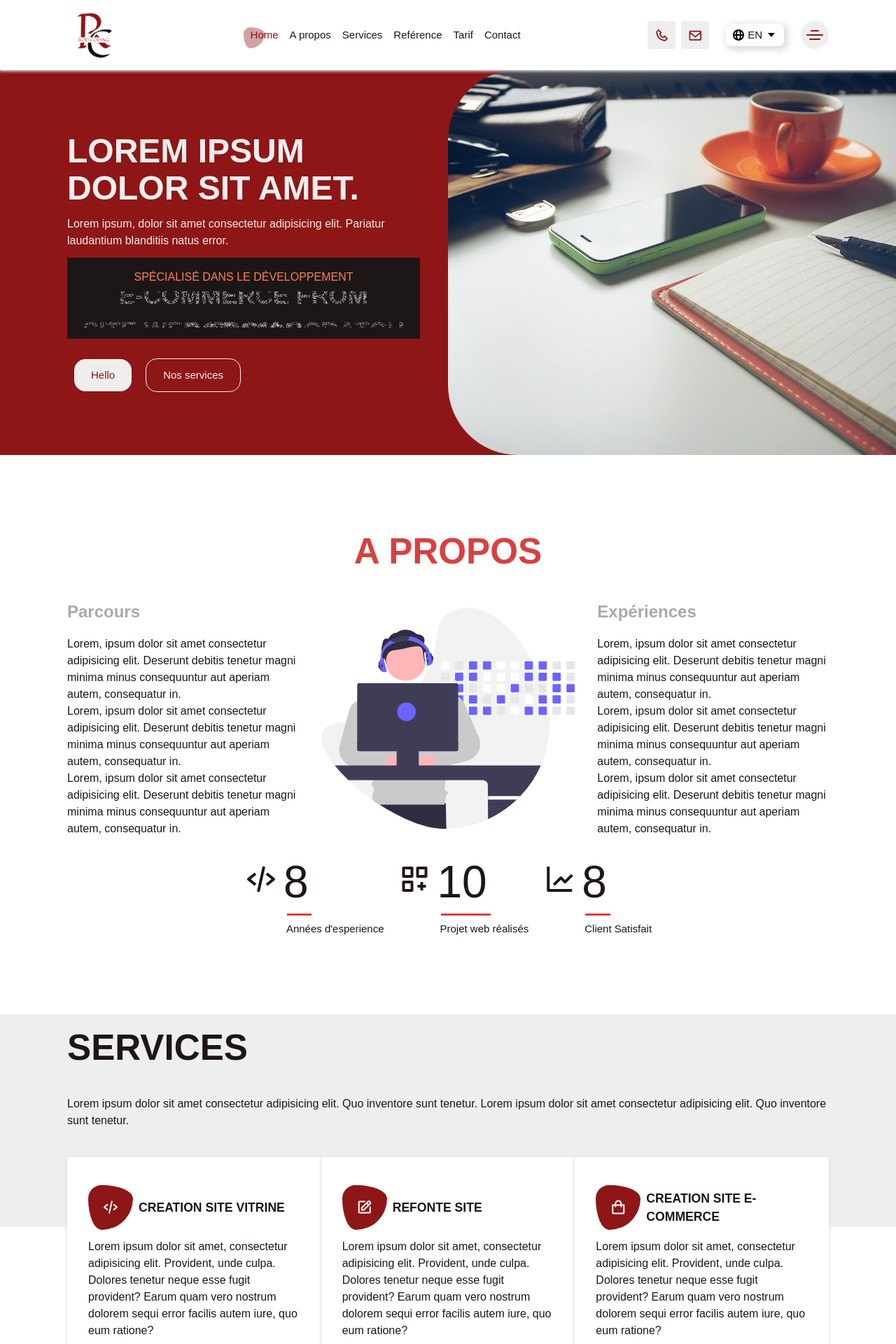
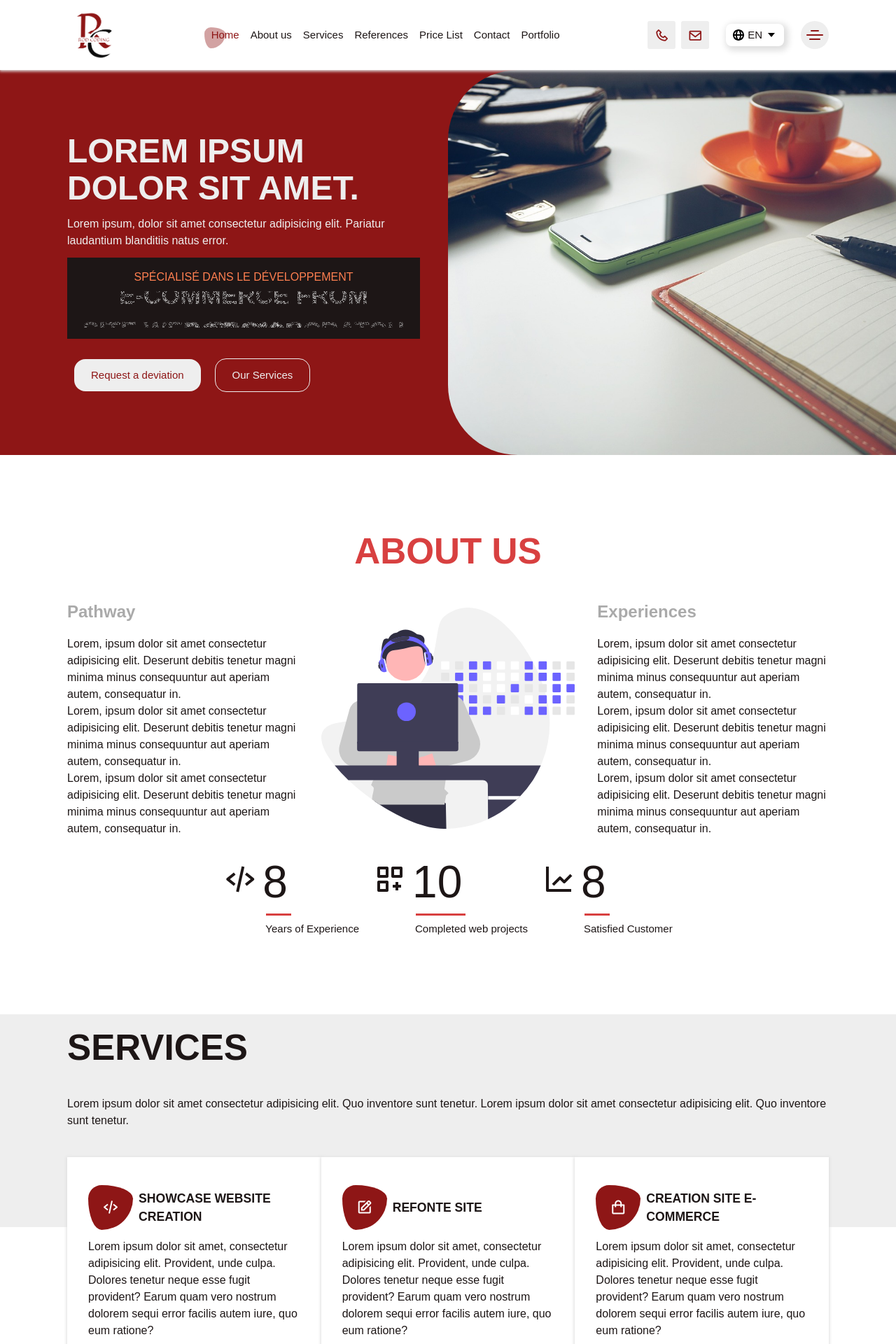
Before and after one commit to rodcoding89/oniline-presence, a React (Vite) app: page /en in a window 1280 px wide. Shown: the top 1920 px of the page at 70% size. Built offline with nearby package versions, Linux system fonts and the light colour scheme; a web font is replaced by a local one.

Commit message:
begining with text translation

```diff
--- a/locales/en/translation.json
+++ b/locales/en/translation.json
@@ -1,5 +1,18 @@
 {
     "home": "Home",
-    "devi": "Hello",
-    "goodbye": "Goodbye"
+    "devi": "Request a deviation",
+    "about": "About us",
+    "contact": "Contact",
+    "services": "Services",
+    "references": "References",
+    "price":"Price List",
+    "portfolio": "Portfolio",
+    "ourServices":"Our Services",
+    "pathway":"Pathway",
+    "expiriences":"Experiences",
+    "yearExperiences":"Years of Experience",
+    "realiseProject":"Completed web projects",
+    "satisfiedCustomer":"Satisfied Customer",
+    "showcaseWebsite":"Showcase website creation",
+    "learnMore":"Learn more"
   }
--- a/src/component/about.tsx
+++ b/src/component/about.tsx
@@ -1,39 +1,42 @@
 import { Element } from 'react-scroll';
 import Icon from './Icon';
+import { useTranslation } from 'react-i18next';
 interface AboutProps{
 
 }
+
+const About:React.FC<AboutProps> = ()=>{
+    const { t } = useTranslation();
     const stat = [
         {
-        title:"Années d'esperience",
+            title:t("yearExperiences"),
             nb:8,
             icon:"bx-code-alt"
         },
         {
-        title:"Projet web réalisés",
+            title:t("realiseProject"),
             nb:10,
             icon:"bx-customize"
         },{
-        title:"Client Satisfait",
+            title:t("satisfiedCustomer"),
             nb:8,
             icon:"bx-line-chart"
         }
     ]
-const About:React.FC<AboutProps> = ()=>{
     return (
         <Element className="mt-[110px]" name="about">
             <div className='w-[85%] mx-auto'>
-                <h1 className='text-center uppercase text-thirty mb-10'>A propos</h1>
+                <h1 className='text-center uppercase text-thirty mb-10'>{t("about")}</h1>
                 <div className='flex justify-around items-center gap-8 max-920:flex-col'>
                     <div className="parcours w-1/3 max-920:w-full">
-                        <h3 className='text-[#aaa] text-[1.5em] mb-4'>Parcours</h3>
+                        <h3 className='text-[#aaa] text-[1.5em] mb-4'>{t("pathway")}</h3>
                         <p>Lorem, ipsum dolor sit amet consectetur adipisicing elit. Deserunt debitis tenetur magni minima minus consequuntur aut aperiam autem, consequatur in.</p>
                         <p>Lorem, ipsum dolor sit amet consectetur adipisicing elit. Deserunt debitis tenetur magni minima minus consequuntur aut aperiam autem, consequatur in.</p>
                         <p>Lorem, ipsum dolor sit amet consectetur adipisicing elit. Deserunt debitis tenetur magni minima minus consequuntur aut aperiam autem, consequatur in.</p>
                     </div>
                     <img className='w-1/3 max-920:w-2/3 max-485:w-full' src="/assets/images/about.svg" alt="about" />
                     <div className="experience w-1/3 max-920:w-full">
-                        <h3 className='text-[#aaa] text-[1.5em] mb-4'>Expériences</h3>
+                        <h3 className='text-[#aaa] text-[1.5em] mb-4'>{t("expiriences")}</h3>
                         <p>Lorem, ipsum dolor sit amet consectetur adipisicing elit. Deserunt debitis tenetur magni minima minus consequuntur aut aperiam autem, consequatur in.</p>
                         <p>Lorem, ipsum dolor sit amet consectetur adipisicing elit. Deserunt debitis tenetur magni minima minus consequuntur aut aperiam autem, consequatur in.</p>
                         <p>Lorem, ipsum dolor sit amet consectetur adipisicing elit. Deserunt debitis tenetur magni minima minus consequuntur aut aperiam autem, consequatur in.</p>
--- a/src/component/header.tsx
+++ b/src/component/header.tsx
@@ -17,6 +17,7 @@ const Header:React.FC<HeaderProps> = ()=>{
     const {setContextData} = useContext(AppContext)
     const [language, setLanguage] = useState('');
     const [isShowLang, setIsShowLang] = useState(false);
+    const [hasChangeLanguage, setHasChangeLanguage] = useState(false);
     useEffect(() => {
         // Détecter la langue du navigateur
         const location = new URL(window.location.href);
@@ -28,6 +29,7 @@ const Header:React.FC<HeaderProps> = ()=>{
             setLanguage(langCode);
 
             // Changer la langue dans i18next
+            if (!hasChangeLanguage) {
                 i18n.changeLanguage(langCode);
                 scroller.scrollTo(1, {
                     duration: 500,
@@ -35,11 +37,13 @@ const Header:React.FC<HeaderProps> = ()=>{
                     offset: 0, // Scrolls to element + 50 pixels down the page
                     // ... other options
                 });
+            }
             navigate("/"+langCode)
         }else{
             setLanguage(location.pathname.split("/")[1]);
             // Changer la langue dans i18next
             navigate("/"+location.pathname.split("/")[1])
+            if (!hasChangeLanguage) {
                 i18n.changeLanguage(location.pathname.split("/")[1]);
                 scroller.scrollTo(1, {
                     duration: 500,
@@ -48,7 +52,11 @@ const Header:React.FC<HeaderProps> = ()=>{
                     // ... other options
                 });
             }
-      }, [navigate]);
+        }
+        if (!hasChangeLanguage) {
+            setHasChangeLanguage(false);
+        }
+      }, [navigate,hasChangeLanguage]);
     const handleChangeLanguage = (lang: string) => {
         const newLang = lang;
         //setLanguage(newLang);
@@ -100,7 +108,7 @@ const Header:React.FC<HeaderProps> = ()=>{
                     smooth={true}
                     offset={-100}
                     duration={500}
-                    to={`about`}>A propos</Link>
+                    to={`about`}>{t("about")}</Link>
                     <Link
                     className='cursor-pointer text-primary'
                     activeClass="active"
@@ -108,7 +116,7 @@ const Header:React.FC<HeaderProps> = ()=>{
                     smooth={true}
                     offset={-100}
                     duration={500}
-                    to={`services`}>Services</Link>
+                    to={`services`}>{t("services")}</Link>
                     <Link
                     className='cursor-pointer text-primary'
                     activeClass="active"
@@ -116,7 +124,7 @@ const Header:React.FC<HeaderProps> = ()=>{
                     smooth={true}
                     offset={-100}
                     duration={500}
-                    to={`reference`}>Reférence</Link>
+                    to={`reference`}>{t("references")}</Link>
                     <Link
                     className='cursor-pointer text-primary'
                     activeClass="active"
@@ -124,7 +132,7 @@ const Header:React.FC<HeaderProps> = ()=>{
                     smooth={true}
                     offset={-100}
                     duration={500}
-                    to={`price`}>Tarif</Link>
+                    to={`price`}>{t("price")}</Link>
                     <Link
                     className='cursor-pointer text-primary'
                     activeClass="active"
@@ -132,7 +140,8 @@ const Header:React.FC<HeaderProps> = ()=>{
                     smooth={true}
                     offset={-100}
                     duration={500}
-                    to={`contact`}>Contact</Link>
+                    to={`contact`}>{t("contact")}</Link>
+                    <a href="https://portfolio.rodcoding.tech" className='cursor-pointer text-primary' target="_blank">{t("portfolio")}</a>
                 </nav>
                 <div className='relative flex justify-start items-center gap-6'>
                     <div className='flex justify-start items-center gap-2 max-485:hidden'>
@@ -142,9 +151,9 @@ const Header:React.FC<HeaderProps> = ()=>{
                     <button onClick={()=>setIsShowLang(!isShowLang)} className="language-picker__button menu focus:outline-none hover:border-0" aria-label="english Select your language" aria-expanded="false" aria-controls="language-picker-select-dropdown"><span aria-hidden="true" className="language-picker__label language-picker__flag language-picker__flag--english"><svg viewBox="0 0 16 16" className="icon"><path d="M8,0C3.6,0,0,3.6,0,8s3.6,8,8,8s8-3.6,8-8S12.4,0,8,0z M13.9,7H12c-0.1-1.5-0.4-2.9-0.8-4.1 C12.6,3.8,13.6,5.3,13.9,7z M8,14c-0.6,0-1.8-1.9-2-5H10C9.8,12.1,8.6,14,8,14z M6,7c0.2-3.1,1.3-5,2-5s1.8,1.9,2,5H6z M4.9,2.9 C4.4,4.1,4.1,5.5,4,7H2.1C2.4,5.3,3.4,3.8,4.9,2.9z M2.1,9H4c0.1,1.5,0.4,2.9,0.8,4.1C3.4,12.2,2.4,10.7,2.1,9z M11.1,13.1 c0.5-1.2,0.7-2.6,0.8-4.1h1.9C13.6,10.7,12.6,12.2,11.1,13.1z"></path></svg><em className='not-italic'>{language === 'fr' ? 'FR' : language === 'de' ? 'DE' : 'EN'}</em><svg viewBox="0 0 16 16" className="icon"><polygon points="3,5 8,11 13,5 "></polygon></svg></span></button>
                     <div className={`languages absolute top-[35px] left-[114px] rounded-lg w-[120px] my-2 bg-white overflow-hidden ${isShowLang ? 'opacity-1' : 'opacity-0'}`}>
                         <ul className={`${isShowLang ? 'h-[95px]' : 'h-0'}`}>
-                            <li onClick={()=>handleChangeLanguage("de")} className={`py-1 cursor-pointer ${language === 'de' ? 'bg-thirty flex justify-between items-center text-white' : 'hover:bg-[#aaa]'}`}><span className='px-2'>Deutsch</span> {language === 'de' && <Icon name="bx-check mr-2" size='1.2' color='#fff'/>}</li>
-                            <li onClick={()=>handleChangeLanguage("en")} className={`py-1 cursor-pointer ${language === 'en' ? 'bg-thirty flex justify-between items-center text-white' : 'hover:bg-[#aaa]'}`}><span className='px-2'>English</span> {language === 'en' && <Icon name="bx-check mr-2" size='1.2' color='#fff'/>}</li>
-                            <li onClick={()=>handleChangeLanguage("fr")} className={`py-1 cursor-pointer ${language === 'fr' ? 'bg-thirty flex justify-between items-center text-white' : 'hover:bg-[#aaa]'}`}><span className='px-2'>Français</span> {language === 'fr' && <Icon name="bx-check mr-2" size='1.2' color='#fff'/>}</li>
+                            <li onClick={()=>{handleChangeLanguage("de");setHasChangeLanguage(true)}} className={`py-1 cursor-pointer ${language === 'de' ? 'bg-thirty flex justify-between items-center text-white' : 'hover:bg-[#aaa]'}`}><span className='px-2'>Deutsch</span> {language === 'de' && <Icon name="bx-check mr-2" size='1.2' color='#fff'/>}</li>
+                            <li onClick={()=>{handleChangeLanguage("en");setHasChangeLanguage(true)}} className={`py-1 cursor-pointer ${language === 'en' ? 'bg-thirty flex justify-between items-center text-white' : 'hover:bg-[#aaa]'}`}><span className='px-2'>English</span> {language === 'en' && <Icon name="bx-check mr-2" size='1.2' color='#fff'/>}</li>
+                            <li onClick={()=>{handleChangeLanguage("fr");setHasChangeLanguage(true)}} className={`py-1 cursor-pointer ${language === 'fr' ? 'bg-thirty flex justify-between items-center text-white' : 'hover:bg-[#aaa]'}`}><span className='px-2'>Français</span> {language === 'fr' && <Icon name="bx-check mr-2" size='1.2' color='#fff'/>}</li>
                         </ul>
                     </div>
                     <div className='flex w-[40px] h-[40px] justify-center items-center cursor-pointer rounded-full bg-fifty' onClick={handleShowMore}>
--- a/src/component/home.tsx
+++ b/src/component/home.tsx
@@ -44,7 +44,7 @@ const Home:React.FC<HomeProps> = ()=>{
                                     offset={-65}
                                     duration={500}
                                     to={`services`}
-                                    >Nos services
+                                    >{t("ourServices")}
                                 </Link>
                             </span>
                         </div>
--- a/src/component/popup.tsx
+++ b/src/component/popup.tsx
@@ -131,6 +131,7 @@ const PopUp:React.FC<PopupProps> = ({windowSize,mode,id})=>{
                                     offset={-65}
                                     duration={500}
                                     to={`contact`}>Contact</Link>
+                                    <a href="https://portfolio.rodcoding.tech" className='cursor-pointer text-primary' target="_blank">Portfolio</a>
                                 </nav>
                             </div>
                             <div className="w-full">
--- a/src/component/services.tsx
+++ b/src/component/services.tsx
@@ -3,12 +3,15 @@ import Icon from './Icon';
 import { useContext } from 'react';
 import { AppContext } from '../app-context';
 import { services } from '../utils/constant';
+import { useTranslation } from 'react-i18next';
 interface ServiceProps{
 
 }
 
 const Services:React.FC<ServiceProps> = ()=>{
     const {setContextData} = useContext(AppContext)
+    const {t} = useTranslation()
+
     const handleShowMore = (id:number)=>{
         const windowWidth = window.innerWidth;
         const costomeWidth = windowWidth >= 600 ? 'w-[70%]' : windowWidth <= 600 && windowWidth >= 420 ? 'w-[85%]' : 'w-[100%]'
@@ -17,7 +20,7 @@ const Services:React.FC<ServiceProps> = ()=>{
     return (
         <Element className="mt-[110px]" name="services">
             <div className='bg-fifty flex flex-col'>
-                <h1 className='mb-10 mx-[calc(15%/2)] pt-[20px] uppercase'>Services</h1>
+                <h1 className='mb-10 mx-[calc(15%/2)] pt-[20px] uppercase'>{t('services')}</h1>
                 <p className='mx-[calc(15%/2)] pb-10'>Lorem ipsum dolor sit amet consectetur adipisicing elit. Quo inventore sunt tenetur. Lorem ipsum dolor sit amet consectetur adipisicing elit. Quo inventore sunt tenetur.</p>
                 <div className='mx-auto bg-white relative'>
                     <div className='h-[100px] w-full bg-fifty absolute top-0 left-0 z-[1]'></div>
@@ -26,9 +29,9 @@ const Services:React.FC<ServiceProps> = ()=>{
                         services.map((item:any)=>{
                             return (
                                 <div key={item.id} className='basis-[300px] max-w-[400px] flex-grow px-[30px] border-b-4 border-solid py-[40px] bg-white boxShadow transition-hover duration-[.4s] ease-in border-white hover:border-b-secondary max-520:max-w-[320px] max-520:basis-[250px]'>
-                                    <div className='flex justify-start items-center gap-2 mb-3'><span className='w-16 h-16 radius bg-secondary flex justify-center items-center'><Icon name={item.service.icon} color="#fff" size="1.6em"/></span><h3 className='uppercase text-[1.1em] flex-1'>{item.service.serviceName}</h3></div>
+                                    <div className='flex justify-start items-center gap-2 mb-3'><span className='w-16 h-16 radius bg-secondary flex justify-center items-center'><Icon name={item.service.icon} color="#fff" size="1.6em"/></span><h3 className='uppercase text-[1.1em] flex-1'>{t(item.service.serviceName)}</h3></div>
                                     <p className='mb-3'>{item.service.shortDescript}</p>
-                                    <div onClick={()=>handleShowMore(item.id)} className='border-2 border-solid border-secondary py-2 px-5 text-center cursor-pointer transition-hover duration-[.5s] ease-in hover:bg-secondary hover:text-white'>En savoir plus</div>
+                                    <div onClick={()=>handleShowMore(item.id)} className='border-2 border-solid border-secondary py-2 px-5 text-center cursor-pointer transition-hover duration-[.5s] ease-in hover:bg-secondary hover:text-white'>{t("learnMore")}</div>
                                 </div>
                             )
                         })
--- a/src/utils/constant.ts
+++ b/src/utils/constant.ts
@@ -50,7 +50,7 @@ export const services = [
     {
         id:1,
         service:{
-            serviceName:"Creation site vitrine",
+            serviceName:"showcaseWebsite",
             shortDescript:"Lorem ipsum dolor sit amet, consectetur adipisicing elit. Provident, unde culpa. Dolores tenetur neque esse fugit provident? Earum quam vero nostrum dolorem sequi error facilis autem iure, quo eum ratione?",
             icon:"bx-code-alt"
         }
```
Also changed, not shown: locales/de/translation.json (+16 -3 lines), locales/fr/translation.json (+15 -2 lines), src/component/footer.tsx (+17 -18 lines). Lines whose indentation alone changed are shown as unchanged.
